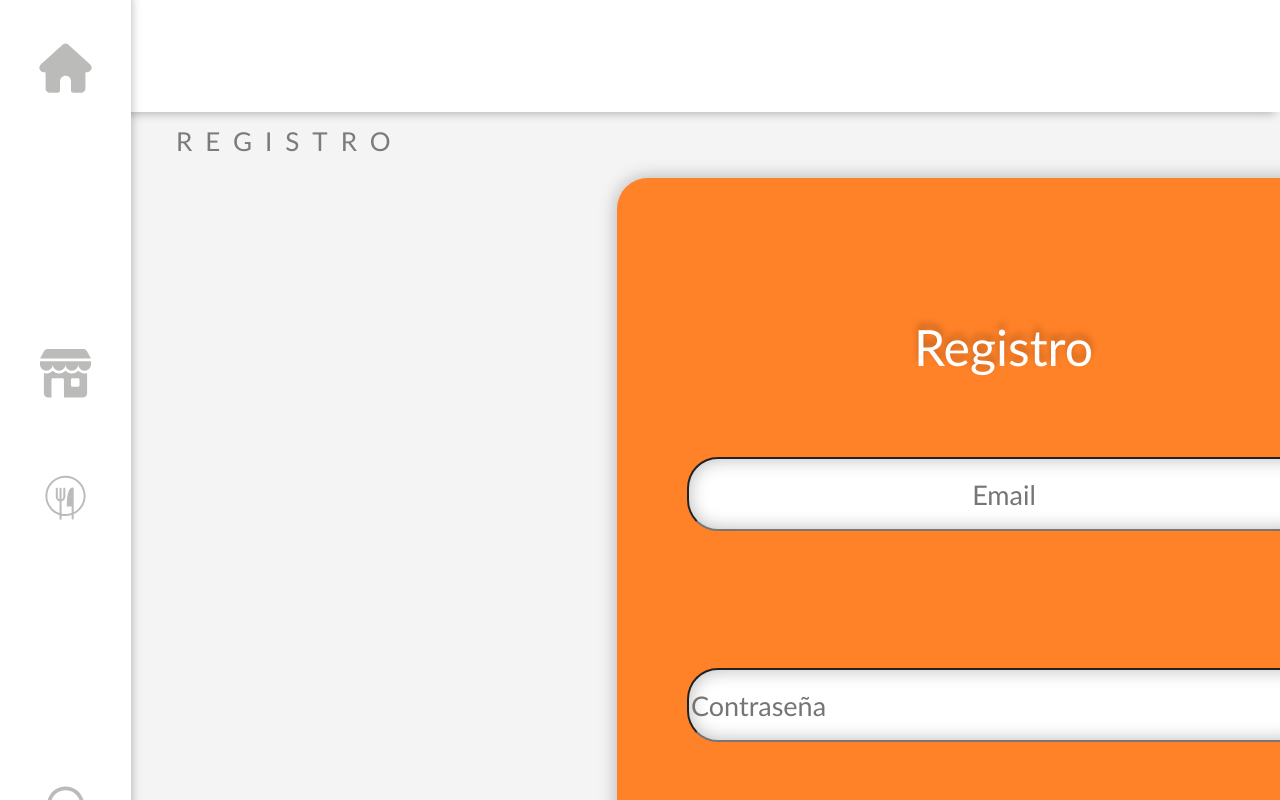
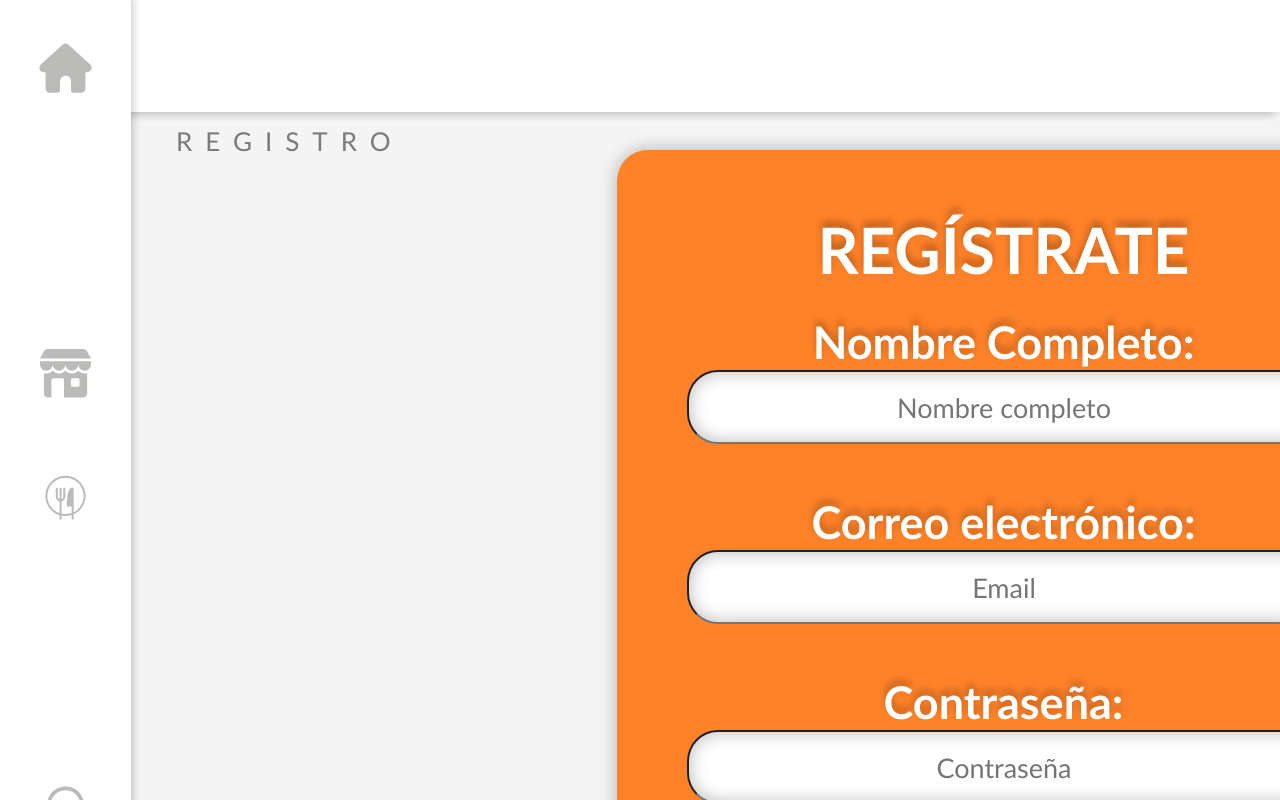
Before and after one commit to elianmedina/proyectoWEB, a React (Create React App) app: page /Registro in a window 1280 px wide. Built offline with nearby package versions, Linux system fonts and the light colour scheme; no server answers.

Commit message:
Link terminado con todas las paginas
Commit by Elián

```diff
--- a/src/paginaInicioSesion/component/Login.css
+++ b/src/paginaInicioSesion/component/Login.css
@@ -77,6 +77,11 @@ top: 600px;
     background: #BDBDBD;
 border-radius: 30px;
 cursor: pointer;
+transition: filter 0.2s linear 0.1s;
+}
+
+#iniciar2:hover{
+    filter: invert(89%) sepia(2%) saturate(511%) hue-rotate(223deg) brightness(118%) contrast(76%);
 }
 
 #textLogin{
--- a/src/paginaInicioSesion/component/Login.jsx
+++ b/src/paginaInicioSesion/component/Login.jsx
@@ -55,7 +55,7 @@ export const Login = () => {
                 <input ref={refCorreo} id="email" placeholder="Email" type={"email"} />
 
                 <h4 id='ContrasenaTEXTO'>Contraseña:</h4>
-                <input ref={refPassword} id="password2" placeholder="Password" />
+                <input ref={refPassword} id="password2" placeholder="Contraseña" />
                 <button id="iniciar2" onClick={login}><span id="textLogin">INICIAR SESIÓN</span></button>
             </div>
 
--- a/src/paginaInicioSesion/component/LoginUnido.css
+++ b/src/paginaInicioSesion/component/LoginUnido.css
@@ -251,10 +251,15 @@ font-weight: 400;
 font-size: 26px;
 line-height: 37px;
 
-color: #5B7FFF;
+color: #b7b7b7;
 
 }
 
+#registreseAquiTEXTO:hover{
+    cursor: pointer;
+    text-decoration: underline;
+    color: #6b6b6b;
+}
 
 
 #textodescriptivo10{
--- a/src/paginaRegistro/NavBar.jsx
+++ b/src/paginaRegistro/NavBar.jsx
@@ -21,31 +21,31 @@ export const NavBar = () => {
             <div id="fondo">
 
 
+<Link to ='/'>
+                <img src={imagenHome} id='imagenhome222'/>
+                </Link>
 
-                <img src={imagenHome} id='imagenhome222'/>
+
+            <Link to='/Tiendas'>
+                <img src={imagenStore} id='imagenstore222' />
+                </Link>
+
+
+             <Link to='/Comidas'>
+                <img src={imagenFood} id='imagenfood222'/>
+                </Link>
 
 
 
+                <Link to='/Contacto'>
+                 <img src={imagenAsesoria} id='imagenasesoria222' />
 
-                <img src={imagenStore} id='imagenstore222' />
+                 </Link>
 
 
-
-
-                <img src={imagenFood} id='imagenfood222'/>
-
-
-
-
-
-                 <img src={imagenAsesoria} id='imagenasesoria222' />
-
-
-
-
-
+                <Link to='/Informacion'>
                  <img src={imagenInfo} id='imageninfo2'  />
-
+                 </Link>
 
 
 
--- a/src/paginaRegistro/NavBarUp.js
+++ b/src/paginaRegistro/NavBarUp.js
@@ -3,6 +3,7 @@ import imagenFlecha from './img/arrow.svg'
 import imagenPersona from './img/persona.jpg'
 import imagenCarrito from './img/carrito.svg'
 import imagenLupa from './img/lupa.svg'
+import { Link } from 'react-router-dom'
 export const NavBarUp = ()=> {
 
 
@@ -11,10 +12,12 @@ export const NavBarUp = ()=> {
         <div id="fondoUP">
 
 
-
+        <Link to='/Carrito'>
             <img src={imagenCarrito} id='imagenCarrito' />
-
-            <p id='textoNombre'>Inicar sesión</p>
+            </Link>
+            <Link to='/Login'>
+            <p id='textoNombre'>Iniciar sesión</p>
+            </Link>
 
         </div>
 
--- a/src/paginaRegistro/Register.css
+++ b/src/paginaRegistro/Register.css
@@ -29,14 +29,12 @@ line-height: 39px;
     box-shadow: 0px 0px 17px 1px rgba(0, 0, 0, 0.25);
     border-radius: 31px;
 }
-
-#email{
-
+#nombre{
     position: absolute;
     width: 626px;
     height: 68px;
     left: 70px;
-    top: 279px;
+    top: 220px;
     font-family: 'Trebuchet MS','Franklin Gothic Medium',Verdana, Arial, sans-serif;
     font-style: normal;
     font-weight: 400;
@@ -45,15 +43,35 @@ line-height: 39px;
     background: #FFFFFF;
     box-shadow: inset 0px 0px 17px 1px rgba(0, 0, 0, 0.25);
     border-radius: 31px;
+}
+#correoElectronicoTEXTO{
+    position: absolute;
+    width: 453px;
+    height: 65px;
+    left: 160px;
+    top: 280px;
 
+    font-family: 'Trebuchet MS','Franklin Gothic Medium',Verdana, Arial, sans-serif;
+    font-style: normal;
+    font-weight: 700;
+    font-size: 45px;
+    line-height: 65px;
+    /* identical to box height */
+
+    text-align: center;
+
+    color: #FFFFFF;
+
+    text-shadow: 0px -6px 7px rgba(0, 0, 0, 0.25);
 }
 
-#password{
+#email3{
+
     position: absolute;
     width: 626px;
     height: 68px;
     left: 70px;
-    top: 490px;
+    top: 400px;
     font-family: 'Trebuchet MS','Franklin Gothic Medium',Verdana, Arial, sans-serif;
     font-style: normal;
     font-weight: 400;
@@ -62,6 +80,24 @@ line-height: 39px;
     background: #FFFFFF;
     box-shadow: inset 0px 0px 17px 1px rgba(0, 0, 0, 0.25);
     border-radius: 31px;
+    text-align: center;
+}
+
+#password3{
+    position: absolute;
+    width: 626px;
+    height: 68px;
+    left: 70px;
+    top: 580px;
+    font-family: 'Trebuchet MS','Franklin Gothic Medium',Verdana, Arial, sans-serif;
+    font-style: normal;
+    font-weight: 400;
+    font-size: 27px;
+    line-height: 39px;
+    background: #FFFFFF;
+    box-shadow: inset 0px 0px 17px 1px rgba(0, 0, 0, 0.25);
+    border-radius: 31px;
+    text-align: center;
 }
 
 #iniciar{
@@ -74,16 +110,16 @@ line-height: 39px;
 
 #textRegister{
     position: absolute;
-    left: 38%;
+    left: 28.3%;
     right: 24.07%;
     top: 23.08%;
     bottom: 23.08%;
 
     font-family: 'Trebuchet MS','Franklin Gothic Medium',Verdana, Arial, sans-serif;
     font-style: normal;
-    font-weight: 400;
-    font-size: 27px;
-    line-height: 39px;
+    font-weight: 900;
+    font-size: 30px;
+    line-height: 35px;
     display: flex;
     align-items: center;
     text-align: center;
@@ -91,3 +127,59 @@ line-height: 39px;
     color: #000000;
 
 }
+#nombreCompletoTEXTO{
+    position: absolute;
+    width: 453px;
+    height: 65px;
+    left: 160px;
+    top: 100px;
+
+    font-family: 'Trebuchet MS','Franklin Gothic Medium',Verdana, Arial, sans-serif;
+    font-style: normal;
+    font-weight: 700;
+    font-size: 45px;
+    line-height: 65px;
+    /* identical to box height */
+
+    text-align: center;
+
+    color: #FFFFFF;
+
+    text-shadow: 0px -6px 7px rgba(0, 0, 0, 0.25);
+}
+
+#CONTRASEnaTTEXTO{
+    position: absolute;
+    width: 453px;
+    height: 65px;
+    left: 160px;
+    top: 460px;
+
+    font-family: 'Trebuchet MS','Franklin Gothic Medium',Verdana, Arial, sans-serif;
+    font-style: normal;
+    font-weight: 700;
+    font-size: 45px;
+    line-height: 65px;
+    /* identical to box height */
+
+    text-align: center;
+
+    color: #FFFFFF;
+
+    text-shadow: 0px -6px 7px rgba(0, 0, 0, 0.25);
+}
+#iniciar3{
+    position: absolute;
+width: 428px;
+height: 78px;
+left: 170px;
+top: 700px;
+    background: #BDBDBD;
+border-radius: 30px;
+cursor: pointer;
+transition: filter 0.2s linear 0.1s;
+}
+
+#iniciar3:hover{
+    filter: invert(89%) sepia(2%) saturate(511%) hue-rotate(223deg) brightness(118%) contrast(76%);
+}
--- a/src/paginaRegistro/Register.jsx
+++ b/src/paginaRegistro/Register.jsx
@@ -36,11 +36,17 @@ export const Register = ()=>{
 
     return(<>
         <div>
-            <div id="register">
-                <h3>Registro</h3>
-                <input placeholder="Email" id="email" ref={refCorreo}/>
-                <input id="password" placeholder="Contraseña" ref={refPassword}/>
-                <button id="iniciar" onClick={register}><span id="textRegister">Registrarse</span></button>
+            <div id="login">
+                <h3 id='iniciaSESIONTEXTO'>REGÍSTRATE</h3>
+                <h4 id='nombreCompletoTEXTO'>Nombre Completo:</h4>
+                <input placeholder="Nombre completo" id="nombre" /> {/* ASIGNARLE UNA REFnombre*/}
+
+                <h4 id='correoElectronicoTEXTO'>Correo electrónico:</h4>
+                <input placeholder="Email" id="email3" ref={refCorreo}/>
+
+                <h4 id='CONTRASEnaTTEXTO'>Contraseña:</h4>
+                <input id="password3" placeholder="Contraseña" ref={refPassword}/>
+                <button id="iniciar3" onClick={register}><span id="textRegister">REGISTRARME</span></button>
             </div>
             <div>
                 {/* Log out/Cerrar sesioon */}
```
